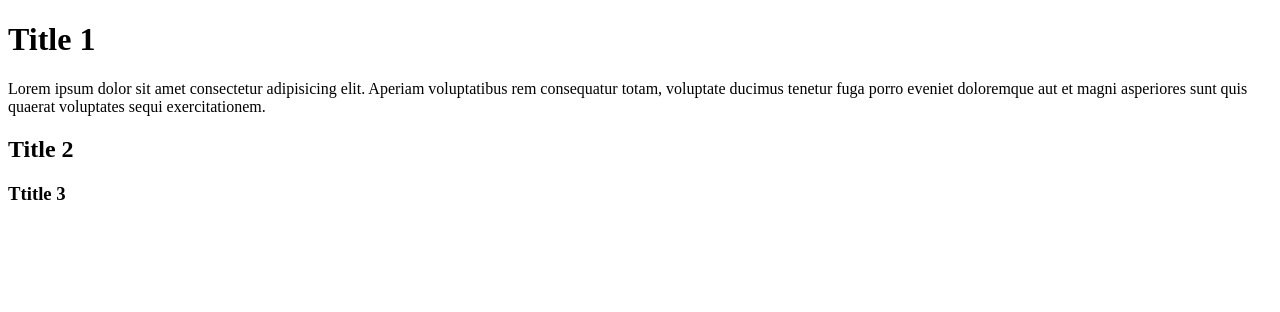
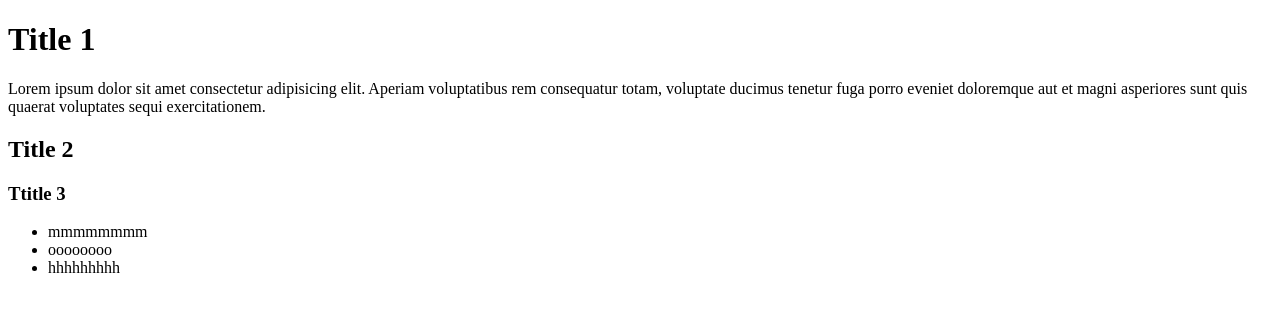
Before and after one commit to AnnwithanE/Git2, a plain HTML site: page index.html in a window 1280 px wide. Drawn offline with Linux system fonts and the light colour scheme.

Commit message:
add ul list

```diff
--- a/index.html
+++ b/index.html
@@ -13,5 +13,10 @@
     </p>
     <h2>Title 2 </h2>
     <h3>Ttitle 3</h3>
+    <ul>
+        <li>mmmmmmmm</li>
+        <li>oooooooo</li>
+        <li>hhhhhhhhh</li>
+    </ul>
 </body>
 </html>
```
